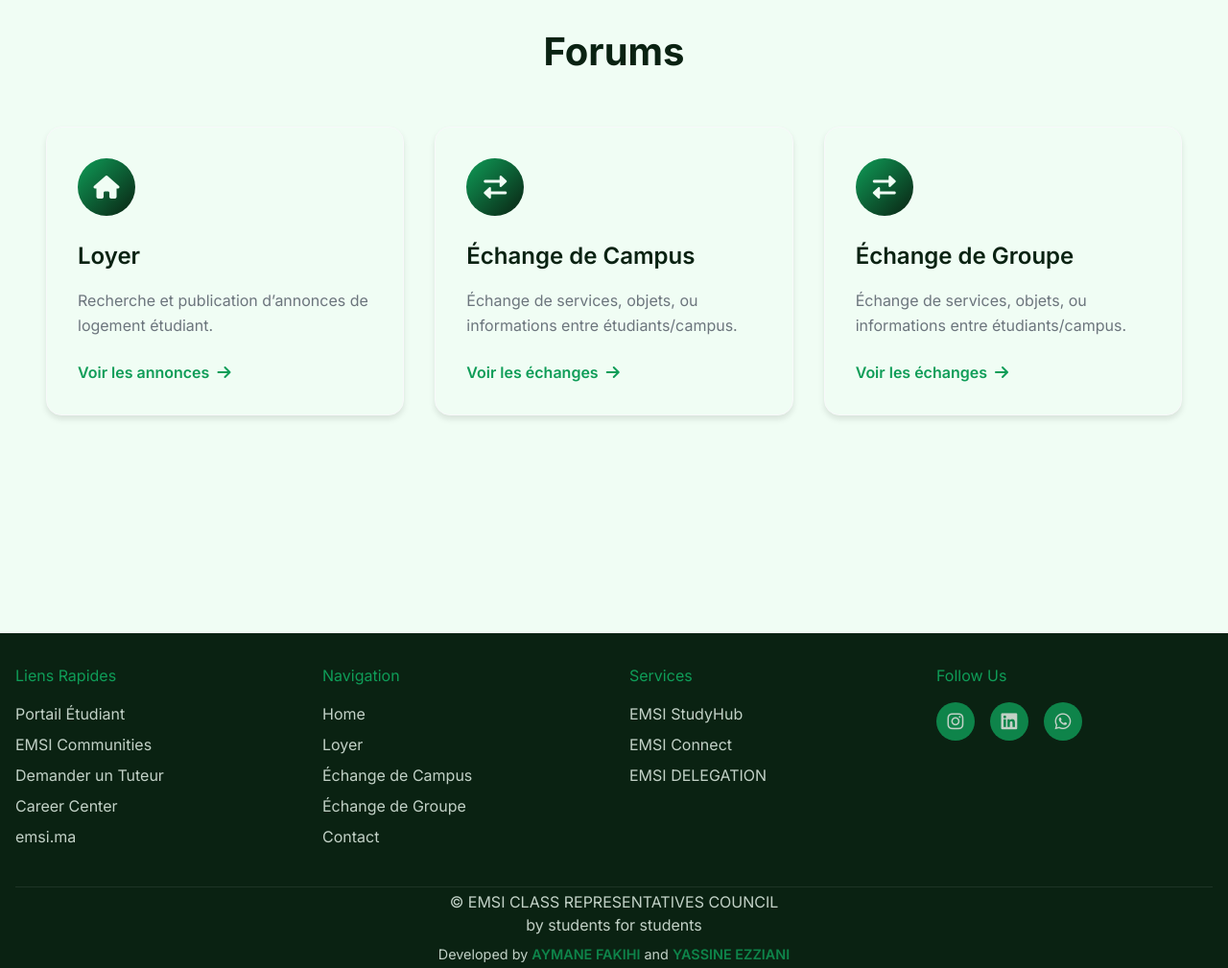
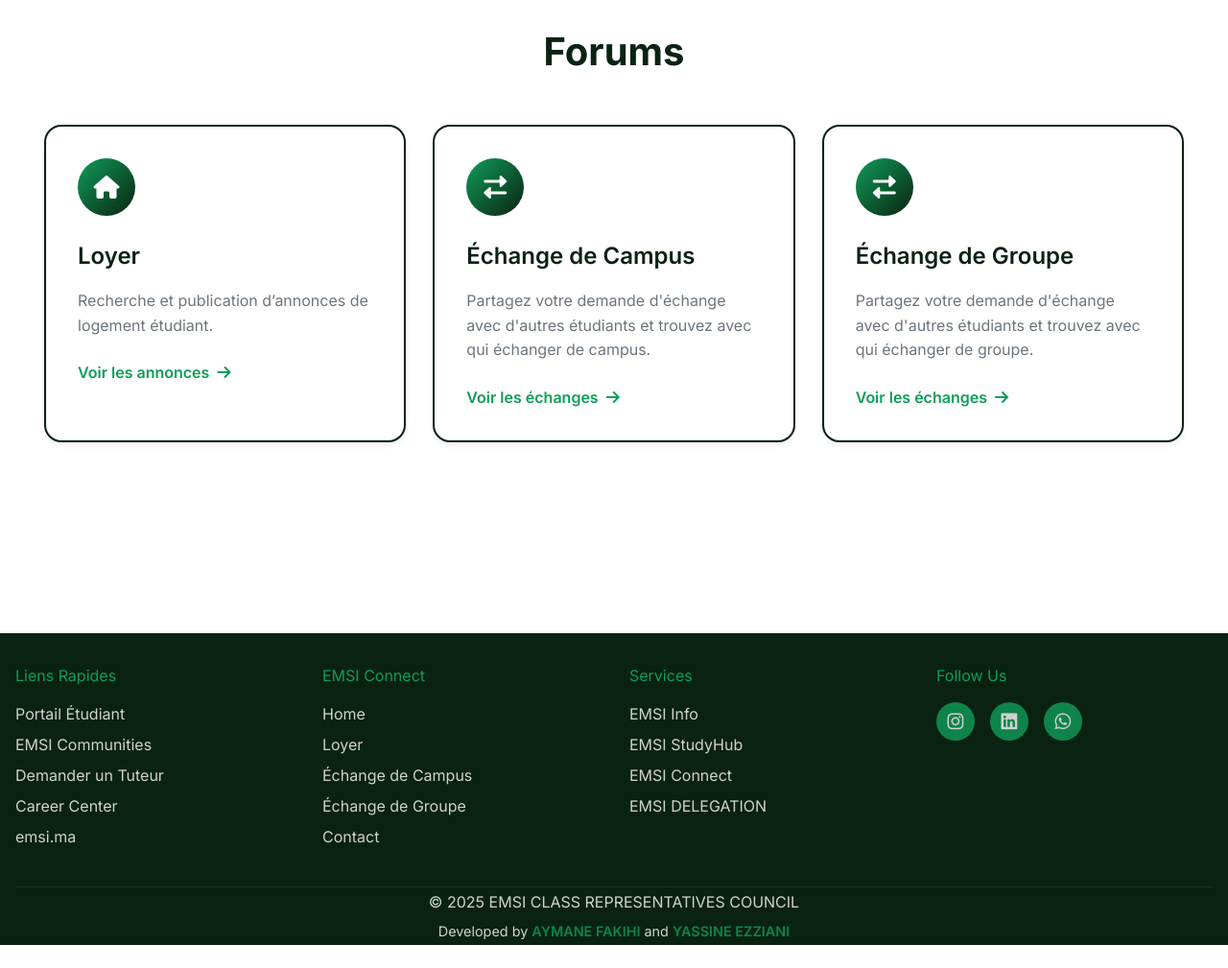
Before and after one commit to emsidelegation/connect, a plain HTML site: page index.html in a window 1280 px wide. Shown: the part 140-1149 px from the top of the page at 96% size. After the commit the page ends 1125 px from the top, so only its background shows below. Drawn offline with nearby package versions, Linux system fonts and the light colour scheme; a script that the page names is missing.

Commit message:
Update connect site

```diff
--- a/index.html
+++ b/index.html
@@ -3,7 +3,7 @@
 <head>
   <meta charset="UTF-8">
   <meta name="viewport" content="width=device-width, initial-scale=1.0">
-  <title>EMSI CONNECT</title>
+  <title>EMSI Connect</title>
   <link rel="stylesheet" href="styles.css">
   <script src="https://cdn.tailwindcss.com"></script>
   <link href="https://cdnjs.cloudflare.com/ajax/libs/font-awesome/6.0.0/css/all.min.css" rel="stylesheet">
@@ -16,7 +16,7 @@
                 <!-- Hamburger (3 lines) -->
 
                 <!-- Logo -->
-        <a href="index1.html" class="logo-section" id="logoSection" style="cursor:pointer; display:flex; align-items:center; justify-content:center; text-decoration:none;">
+        <a href="index.html" class="logo-section" id="logoSection" style="cursor:pointer; display:flex; align-items:center; justify-content:center; text-decoration:none;">
                     <div class="logo">
                         <div class="logo-icon">
                             <img src="assets2/logo.png" alt="EMSI CRC Logo" class="logo-image" style="height:48px; width:auto;">
@@ -45,22 +45,22 @@
       <div class="container">
         <h2>Forums</h2>
         <div class="cards-grid">
-          <div class="card">
+          <div class="card" style="outline: 2px solid #0a2212;">
             <div class="card-icon"><i class="fas fa-home"></i></div>
             <h3>Loyer</h3>
             <p>Recherche et publication d’annonces de logement étudiant.</p>
             <a href="loyer1.html" class="card-link">Voir les annonces <i class="fas fa-arrow-right"></i></a>
           </div>
-          <div class="card">
+          <div class="card" style="outline: 2px solid #0a2212;">
             <div class="card-icon"><i class="fas fa-exchange-alt"></i></div>
             <h3>Échange de Campus</h3>
-            <p>Échange de services, objets, ou informations entre étudiants/campus.</p>
+            <p>Partagez votre demande d'échange avec d'autres étudiants et trouvez avec qui échanger de campus.</p>
             <a href="echange1.html" class="card-link">Voir les échanges <i class="fas fa-arrow-right"></i></a>
           </div>
-          <div class="card">
+          <div class="card" style="outline: 2px solid #0a2212;">
             <div class="card-icon"><i class="fas fa-exchange-alt"></i></div>
             <h3>Échange de Groupe</h3>
-            <p>Échange de services, objets, ou informations entre étudiants/campus.</p>
+            <p>Partagez votre demande d'échange avec d'autres étudiants et trouvez avec qui échanger de groupe.</p>
             <a href="echange2.html" class="card-link">Voir les échanges <i class="fas fa-arrow-right"></i></a>
           </div>
         </div>
@@ -87,9 +87,9 @@
                 </div>
 
                 <div class="footer-section">
-                     <h4>Navigation</h4>
+                     <h4>EMSI Connect</h4>
                     <ul>
-                     <li><a href="index1.html">Home</a></li>
+                     <li><a href="index.html">Home</a></li>
                      <li><a href="loyer1.html">Loyer</a></li>
                      <li><a href="echange1.html">Échange de Campus</a></li>
                      <li><a href="echange2.html">Échange de Groupe</a></li>
@@ -100,6 +100,7 @@
                 <div class="footer-section">
                     <h4>Services</h4>
                     <ul>
+                         <li><a href="https://www.emsi.info">EMSI Info</a></li>
                          <li><a href="#">EMSI StudyHub</a></li>
                          <li><a href="#">EMSI Connect</a></li>
                          <li><a href="#">EMSI DELEGATION</a></li>
@@ -118,8 +119,7 @@
             </div>
 
             <div class="footer-bottom">
-                <p>&copy; <span id="currentYear"></span> EMSI CLASS REPRESENTATIVES COUNCIL</p>
-                <p> by students for students</p>
+                 <p>&copy; <span id="currentYear"></span>2025 EMSI CLASS REPRESENTATIVES COUNCIL</p>
                 <p class="developer-credits">Developed by <a href="https://www.linkedin.com/in/aymane-fakihi-9a3435335/" target="_blank" rel="noopener noreferrer">AYMANE FAKIHI</a> and <a href="https://www.linkedin.com/in/yezziani/" target="_blank" rel="noopener noreferrer">YASSINE EZZIANI</a></p>
             </div>
         </div>
--- a/styles.css
+++ b/styles.css
@@ -8,7 +8,7 @@
 :root {
     --primary-green: #0f9d58;
     --dark-green: #0a2212;
-    --white: #f0fdf4;;
+    --white: #ffffff;
     --light-gray: #f8f9fa;
     --medium-gray: #6c757d;
     --dark-gray: #343a40;
```
Also changed, not shown: echange1.html (+9 -9 lines), echange2.html (+9 -9 lines), loyer1.html (+7 -7 lines).
